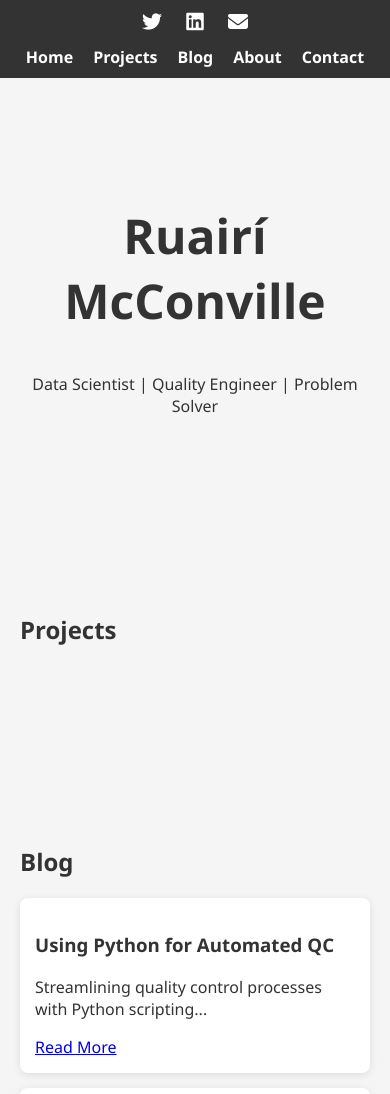
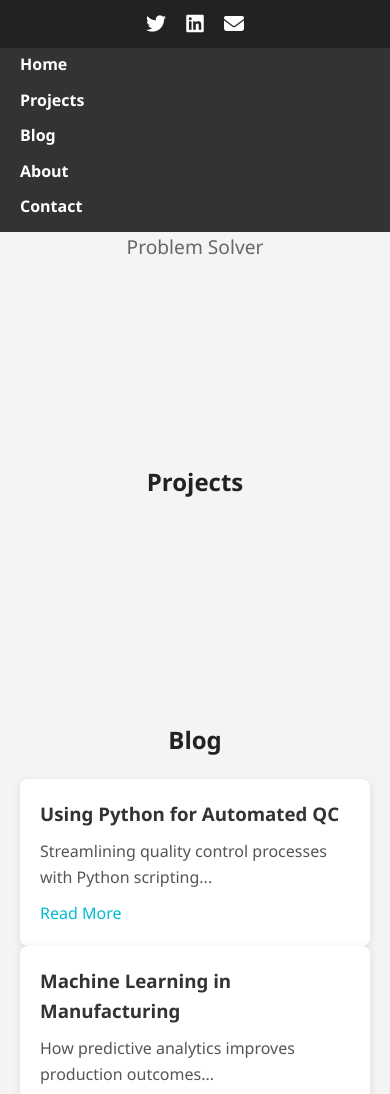
Before and after one commit to ruairi-mcc/ruairi-mcc.github.io, a plain HTML site: page index.html in a window 390 px wide. Shown: the top 1094 px of the page. Drawn offline with Linux system fonts and the light colour scheme; no server answers.

Commit message:
Update style.css

```diff
--- a/style.css
+++ b/style.css
@@ -1,144 +1,198 @@
+/* Reset default browser styling */
+* {
+    margin: 0;
+    padding: 0;
+    box-sizing: border-box;
+}
+
 body {
-    margin: 0;
     font-family: 'Segoe UI', Tahoma, Geneva, Verdana, sans-serif;
-    background: #f5f5f5;
+    line-height: 1.6;
+    background-color: #f4f4f4;
     color: #333;
-    scroll-behavior: smooth;
 }
 
 /* Social Icons Bar */
 .socials {
-    background: #333;
+    background: #222;
     text-align: center;
     padding: 8px 0;
+    position: fixed;
+    width: 100%;
+    top: 0;
+    z-index: 999;
 }
 
 .socials a {
-    color: white;
-    margin: 0 10px;
+    color: #fff;
+    margin: 0 15px;
     font-size: 20px;
-    transition: color 0.3s;
+    text-decoration: none;
+    transition: color 0.3s ease;
 }
 
 .socials a:hover {
     color: #00bcd4;
 }
 
-/* Existing nav and other styling remains */
+/* Navigation Bar */
 nav {
     background: #333;
-    padding: 10px 0;
+    padding: 12px 0;
     position: fixed;
     width: 100%;
-    z-index: 100;
-    top: 36px; /* to account for the socials bar */
-}
-
-/* Adjust rest of page for the extra space */
-section {
-    padding: 120px 20px 60px; /* increased top padding */
-}
-
-nav {
-    background: #333;
-    padding: 10px 0;
-    position: fixed;
-    width: 100%;
-    z-index: 100;
+    top: 40px; /* Adjusted for socials bar */
+    z-index: 998;
 }
 
 nav ul {
     list-style: none;
     display: flex;
     justify-content: center;
-    gap: 20px;
-    margin: 0;
-    padding: 0;
 }
 
-nav a {
-    color: white;
+nav ul li {
+    margin: 0 20px;
+}
+
+nav ul li a {
+    color: #fff;
     text-decoration: none;
     font-weight: bold;
+    transition: color 0.3s ease;
 }
 
-nav a:hover {
+nav ul li a:hover {
     color: #00bcd4;
 }
 
+/* Sections */
 section {
-    padding: 100px 20px 60px;
-    max-width: 900px;
+    padding: 140px 20px 60px; /* Extra top padding to avoid overlap with fixed nav + socials */
+    max-width: 1000px;
     margin: 0 auto;
 }
 
+/* Home Section */
 .center {
     text-align: center;
-    padding-top: 120px;
 }
 
-h1 {
+.center h1 {
     font-size: 3em;
+    margin-bottom: 10px;
+}
+
+.center p {
+    font-size: 1.2em;
+    color: #666;
+}
+
+/* Projects and Blog Grid */
+.container h2 {
+    text-align: center;
+    margin-bottom: 20px;
+    color: #222;
 }
 
 .grid {
     display: grid;
-    grid-template-columns: repeat(auto-fit, minmax(250px, 1fr));
+    grid-template-columns: repeat(auto-fit, minmax(280px, 1fr));
     gap: 20px;
 }
 
-.card {
-    background: white;
+.project, .blog-list article {
+    background: #fff;
     padding: 20px;
     border-radius: 8px;
     box-shadow: 0 2px 8px rgba(0,0,0,0.1);
-    transition: transform 0.2s;
+    transition: transform 0.3s;
 }
 
-.card:hover {
+.project:hover, .blog-list article:hover {
     transform: translateY(-5px);
 }
 
-.blog-list article {
-    background: white;
-    padding: 15px;
-    border-radius: 8px;
-    box-shadow: 0 2px 8px rgba(0,0,0,0.1);
-    margin-bottom: 15px;
+.blog-list article h3 {
+    margin-bottom: 10px;
 }
 
+.blog-list article p {
+    color: #555;
+}
+
+.blog-list article a {
+    display: inline-block;
+    margin-top: 10px;
+    color: #00bcd4;
+    text-decoration: none;
+}
+
+.blog-list article a:hover {
+    text-decoration: underline;
+}
+
+/* About Section */
+#about p {
+    text-align: center;
+    max-width: 800px;
+    margin: 0 auto;
+    color: #555;
+}
+
+/* Contact Form */
 form {
     display: flex;
     flex-direction: column;
-    gap: 10px;
+    gap: 15px;
+    max-width: 500px;
+    margin: 0 auto;
 }
 
 form input, form textarea {
-    padding: 10px;
+    padding: 12px;
     border: 1px solid #ccc;
-    border-radius: 4px;
+    border-radius: 6px;
+    font-size: 1em;
 }
 
 form button {
+    padding: 12px;
+    border: none;
     background: #00bcd4;
-    color: white;
-    padding: 10px;
-    border: none;
+    color: #fff;
+    border-radius: 6px;
+    font-size: 1em;
     cursor: pointer;
-    border-radius: 4px;
+    transition: background 0.3s;
 }
 
 form button:hover {
     background: #0097a7;
 }
 
+/* Footer */
 footer {
     text-align: center;
-    padding: 20px 0;
+    padding: 20px;
+    background: #333;
+    color: #fff;
+    margin-top: 40px;
+    font-size: 0.9em;
 }
 
-.socials {
-    background: #333;
-    text-align: center;
-    padding: 8px 0;
+/* Responsive Adjustments */
+@media (max-width: 600px) {
+    nav ul {
+        flex-direction: column;
+        gap: 10px;
+    }
+
+    .socials a {
+        margin: 0 8px;
+    }
+
+    .center h1 {
+        font-size: 2em;
+    }
 }
```
